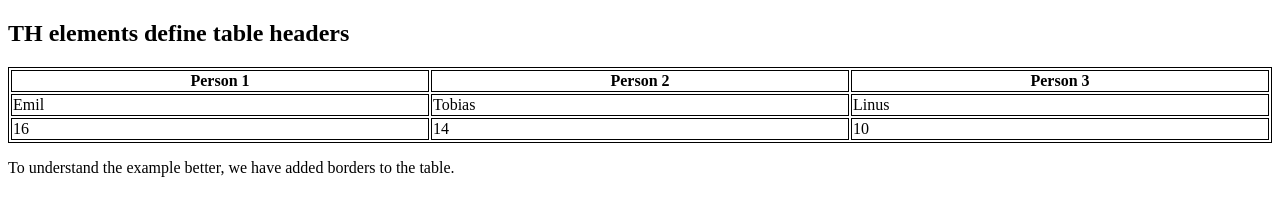
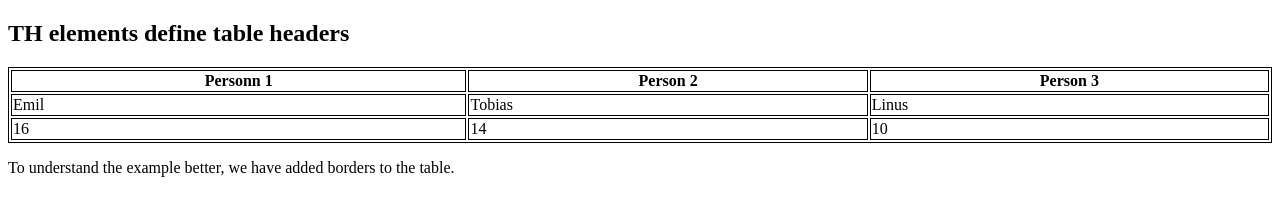
Before and after one commit to dhia1234567/first, a plain HTML site: page index.html in a window 1280 px wide. Drawn offline with Linux system fonts and the light colour scheme.

Commit message:
edit number

```diff
--- a/index.html
+++ b/index.html
@@ -11,7 +11,7 @@
 
 <table style="width:100%">
   <tr>
-    <th>Person 1</th>
+    <th>Personn 1</th>
     <th>Person 2</th>
     <th>Person 3</th>
   </tr>
```
